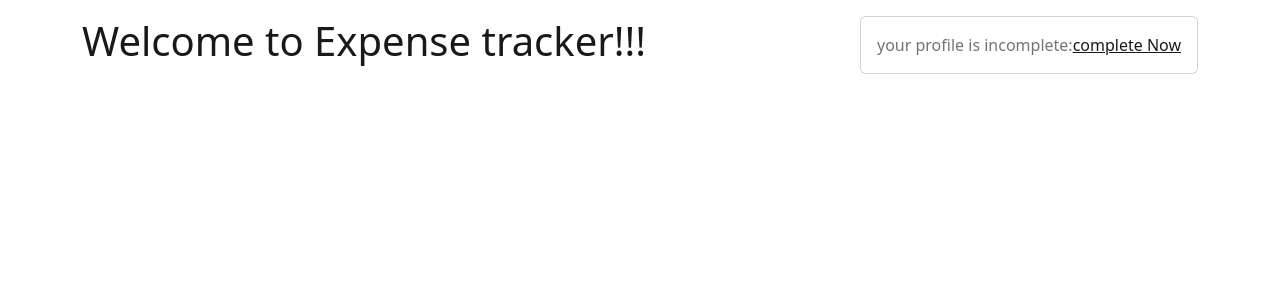
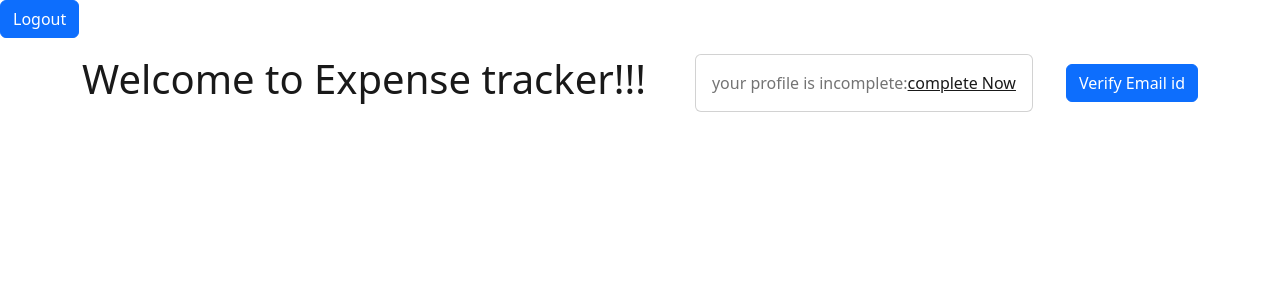
Before and after one commit to amitmahlawat/expense-tracker2, a React (Create React App) app: page /welcome in a window 1280 px wide. Shown: the top 300 px of the page. Built offline with nearby package versions, Linux system fonts and the light colour scheme; sample sign-in values are in the browser's storage.

Commit message:
email ID verified

```diff
--- a/src/App.js
+++ b/src/App.js
@@ -1,12 +1,21 @@
 import React from "react";
+import { useContext } from "react";
+import AuthContext from "./Components/Auth-context";
+import { Button } from "react-bootstrap";
 import Signup from "./Components/Signup";
 import Login from "./Components/Login";
 import { Redirect, Route } from "react-router-dom";
 import Welcome from "./Components/WelcomePage";
 import UpdateProfile from "./Components/UpdateProfile";
 function App() {
+  const authCtx=useContext(AuthContext)
+  const logoutHandler=()=>{
+    authCtx.logout()
+  }
+
   return (
     <div>
+     {authCtx.isLoggedIn && <Button onClick={logoutHandler}>Logout</Button>}
       <Route path="/profile">
       <UpdateProfile/>
       </Route>
--- a/src/Components/Auth-context.js
+++ b/src/Components/Auth-context.js
@@ -27,6 +27,7 @@ export const AuthContextProvider=(props)=>{
     const logoutHandler=()=>{
         setToken(null)
         localStorage.clear()
+        console.log('click')
     }
 
 
--- a/src/Components/Login.js
+++ b/src/Components/Login.js
@@ -54,7 +54,8 @@ const history = useHistory()
   };
 
   return (
-    <Container>
+    <body style={{backgroundImage:'url(logo512.png)',backgroundRepeat:'no-repeat',backgroundPosition:'25% center',backgroundSize:"200px 200px", backgroundAttachment:'fixed', borderStyle:'solid',borderTopWidth:'5px'}}>
+    <Container fluid>
 
       <Row className="mt-5">
         <Col></Col>
@@ -112,12 +113,13 @@ const history = useHistory()
               }}
             >
               Don't have an Account ?
-              <Link to="/signup">Sign up </Link>
+              <Link to="/signup" style={{textDecoration:"none",}}>Sign up </Link>
             </p>
           </Card>
         </Col>
       </Row>
     </Container>
+    </body>
   );
 };
 
--- a/src/Components/UpdateProfile.js
+++ b/src/Components/UpdateProfile.js
@@ -7,6 +7,7 @@ const UpdateProfile=()=>{
 const[completed,SetCompleted]=useState(0)
 const[nameUpdate,SetnameUpdate]=useState(false)
 const[UrlUpdate,SetUrlUpdate]=useState(false)
+
 
 const NameRef=useRef();
 const urlRef=useRef();
@@ -22,6 +23,7 @@ const nameChangeHandler=()=>{
 }
 
 const UrlChangeHandler=()=>{
+
     if(urlRef.current.value){
         SetUrlUpdate(true)
     }else{
@@ -66,6 +68,7 @@ useEffect(()=>{
                 console.log(data)
 
 
+
             })
         })
     }
@@ -82,13 +85,15 @@ useEffect(()=>{
                 'Content-Type':'/application/jason'
             }
             }).then(res=>{
+                if(res.ok){
             res.json().then(data=>{
+                if(data.users[0].displayName && data.users[0].photoUrl ){
                 NameRef.current.value=data.users[0].displayName
                 SetnameUpdate(true)
                 console.log(data.users[0])
                 urlRef.current.value=data.users[0].photoUrl
-                SetUrlUpdate(true)
-            })
+                SetUrlUpdate(true)}
+            })}
         })
     },[])
 
--- a/src/Components/WelcomePage.js
+++ b/src/Components/WelcomePage.js
@@ -1,10 +1,28 @@
 import React from "react";
-import { Navbar ,Container, Card} from "react-bootstrap";
+import { Navbar ,Container, Card, Button} from "react-bootstrap";
 import { Link } from "react-router-dom";
 
 
 
 const Welcome=()=>{
+    const token=localStorage.getItem('token')
+    const verifyEmailHandler=async()=>{
+        const response=await fetch('https://identitytoolkit.googleapis.com/v1/accounts:sendOobCode?key=AIzaSyCjIdx0_Dp6Zypz0RoEoDqh8A81TIyYtzE',{
+           method:'POST',
+           body:JSON.stringify({
+            requestType:"VERIFY_EMAIL",
+            idToken:token
+           }),
+           headers:{
+            'Content-Type':'application/json'
+           }
+        })
+        if(!response.ok){
+            throw new Error('something went wrong');
+        }
+        const data=await response.json()
+        console.log(data)
+    }
 
 
     return(
@@ -16,6 +34,7 @@ const Welcome=()=>{
           <Navbar.Text>
            <Card style={{padding:'0'}}><Card.Body>your profile is incomplete:<Link to="/profile">complete Now</Link></Card.Body></Card>
           </Navbar.Text>
+          <Button onClick={verifyEmailHandler}>Verify Email id</Button>
         {/* </Navbar.Collapse> */}
       </Container>
     </Navbar>
```
